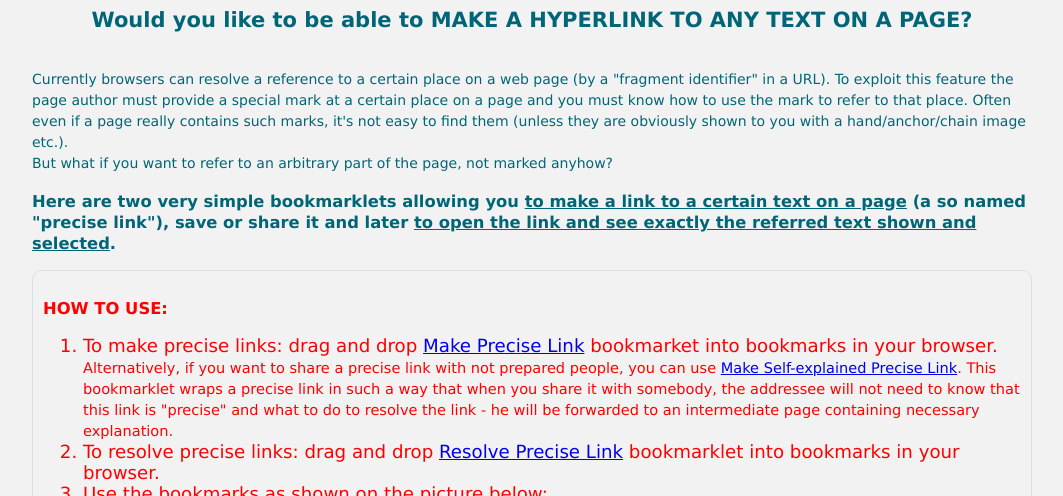
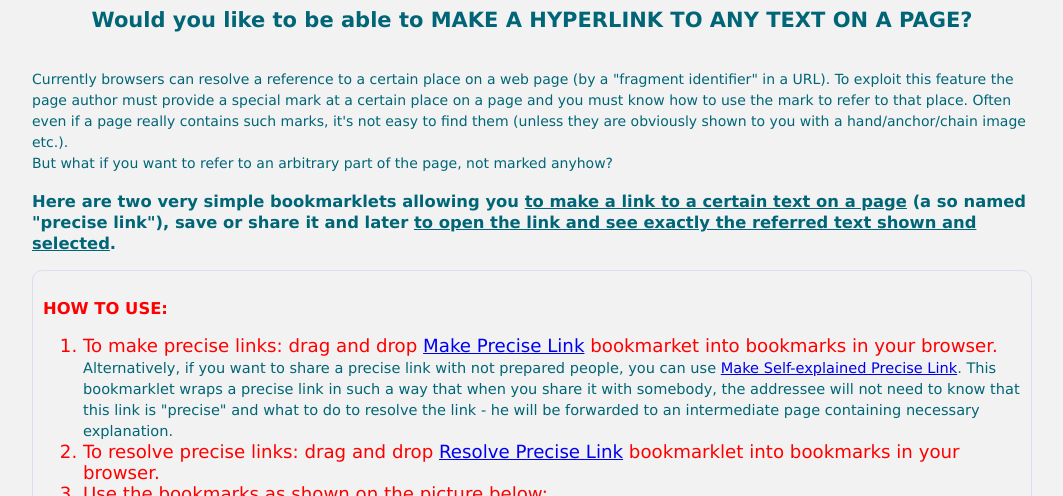
Before and after one commit to sianahoret/sianahoret.github.io, a plain HTML site: page precise-link/index.html in a window 1280 px wide. Shown: the top 496 px of the page, without its empty margins (108-1171 px from the left). Drawn offline with Linux system fonts and the light colour scheme.

Commit message:
Less obtrusive color of secondary notes.

```diff
--- a/precise-link/index.html
+++ b/precise-link/index.html
@@ -20,7 +20,8 @@
       }
 
       .extra-note {
-        font-size: 0.8em
+        font-size: 0.8em;
+        color: #067;
       }
 
       .how-to-use {
```
